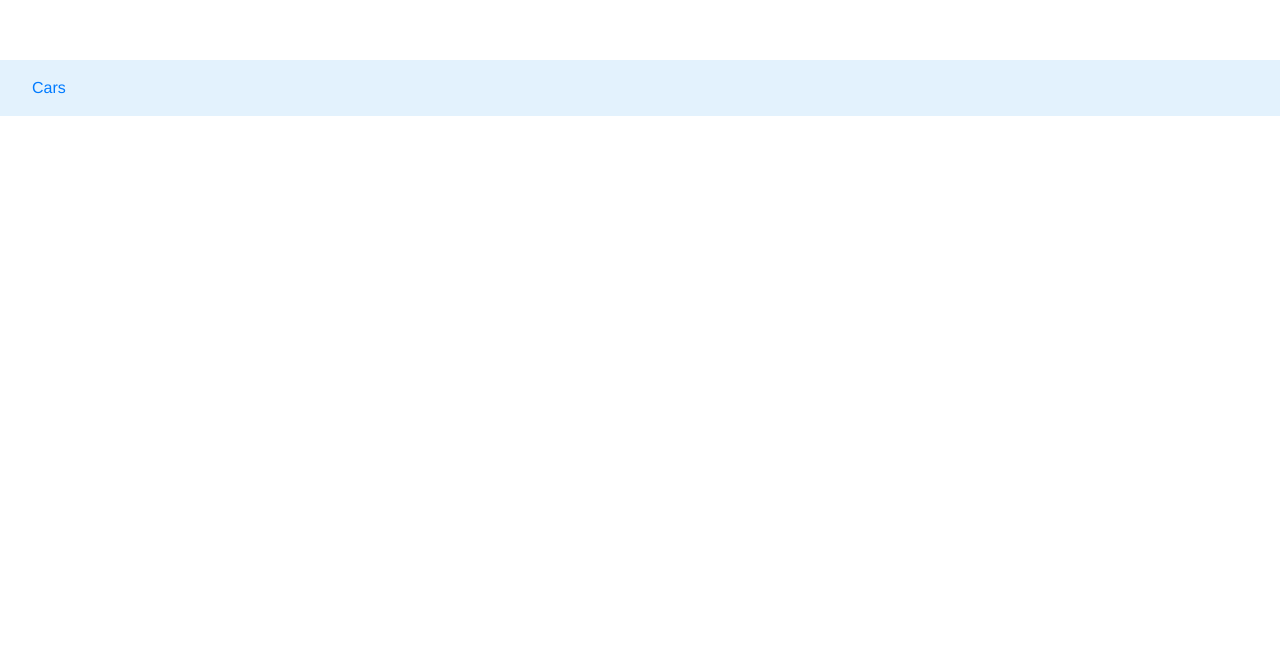
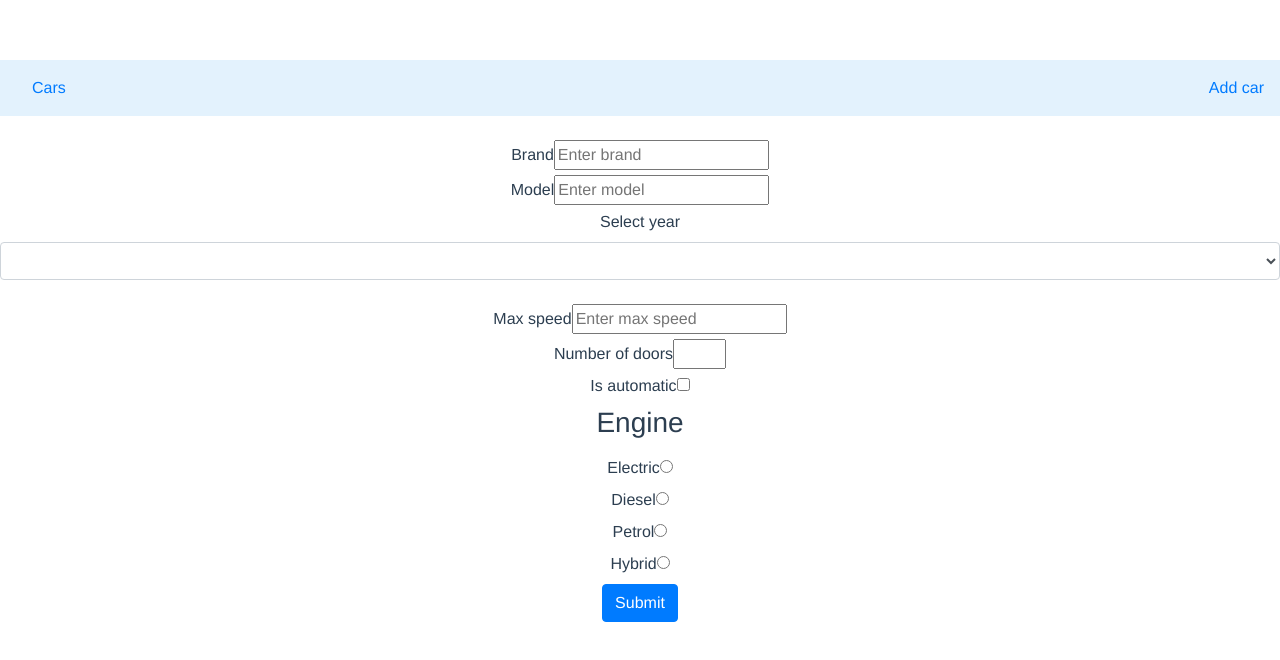
Before and after one commit to milenacuk/cars_app, a Vue app: page /add in a window 1280 px wide. Shown: the top 660 px of the page. Built offline with nearby package versions, Linux system fonts and the light colour scheme.

Commit message:
Zadatak 3

```diff
--- /dev/null
+++ b/src/components/AddCar.vue
@@ -0,0 +1,54 @@
+<template>
+<form @submit.prevent='addCar'>
+    <div>
+        <br>
+    <label>Brand </label>
+    <input v-model='newCar.brand'  placeholder="Enter brand"><br>
+    <label>Model </label>
+    <input v-model='newCar.model'  placeholder="Enter model"><br>
+    <label >Select year </label>
+    <select v-model = 'newCar.year' class="form-control" >
+      <option :value='year' v-for='(year,index) in years' :key='index'>{{year}}</option>
+    </select><br>
+    <label>Max speed  </label>
+    <input input type="number" v-model='newCar.maxSpeed'  placeholder="Enter max speed"><br>
+    <label>Number of doors </label>
+    <input input type="number" max='5' min='3' v-model='newCar.numberOfDoors' ><br>
+    <label>Is automatic </label>
+      <input type="checkbox" v-model='newCar.isAutomatic'><br>
+    <!-- <div class='form-group row'> -->
+        <label><h3>Engine</h3></label><br>
+    <label>Electric </label>
+        <input name = 'engine' type="radio" value='electric' v-model='newCar.engine'>  <br>
+    <label>Diesel </label>
+        <input name = 'engine' type="radio" value='diesel' v-model='newCar.engine'> <br>
+    <label>Petrol </label>
+        <input name = 'engine' type="radio" value='petrol' v-model='newCar.engine'> <br>
+    <label>Hybrid </label>
+        <input name = 'engine' type="radio" value='hybrid' v-model='newCar.engine'> <br>
+    </div>
+    <input class="btn btn-primary" type="submit" value="Submit">
+    <!-- </div> -->
+</form>
+</template>
+
+<script>
+import { carsService } from '../utils/CarsService.js'
+export default {
+    data(){
+        return{
+            newCar: {
+                isAutomatic: false
+            },
+            years: Array(29).fill(1990).map((n,i) => n + i )
+        }
+    },
+    methods: {
+        addCar(){
+            carsService.add(this.newCar);
+            this.newCar ={};
+            this.$router.push('cars');
+        }
+    }
+}
+</script>
--- a/src/components/NavBar.vue
+++ b/src/components/NavBar.vue
@@ -1,6 +1,9 @@
 <template>
     <nav class="navbar navbar-light" style="background-color: #e3f2fd;">
    <router-link class ="nav-link" to="/cars">Cars</router-link>
+   <div class="input-group-append">
+     <router-link class="add-link" to='/add'>Add car</router-link>
+  </div>
   <!-- <button class="navbar-toggler" type="button" data-toggle="collapse" data-target="#navbarNav" aria-controls="navbarNav" aria-expanded="false" aria-label="Toggle navigation">
     <span class="navbar-toggler-icon"></span>
   </button>
--- a/src/main.js
+++ b/src/main.js
@@ -2,13 +2,15 @@ import Vue from 'vue'
 import App from './App.vue'
 import VueRouter from 'vue-router'
 import AppCars from './components/AppCars.vue'
+import AddCar from './components/AddCar.vue'
 
 Vue.config.productionTip = false
 Vue.use(VueRouter)
 
 const routes = [
   {path:'/', redirect: '/cars'},
-  { path: '/cars', component: AppCars, name: 'cars'}
+  { path: '/cars', component: AppCars, name: 'cars'},
+  { path: '/add', component: AddCar, name: 'add-car'}
 ];
 
 const router = new VueRouter({
--- a/src/utils/CarsService.js
+++ b/src/utils/CarsService.js
@@ -6,8 +6,9 @@ export default class CarsService{
     }
     getAll(){
         return axios.get('cars');
-
-
+    }
+    add(newCar){
+        return axios.post('cars', newCar);
     }
 }
 
```
